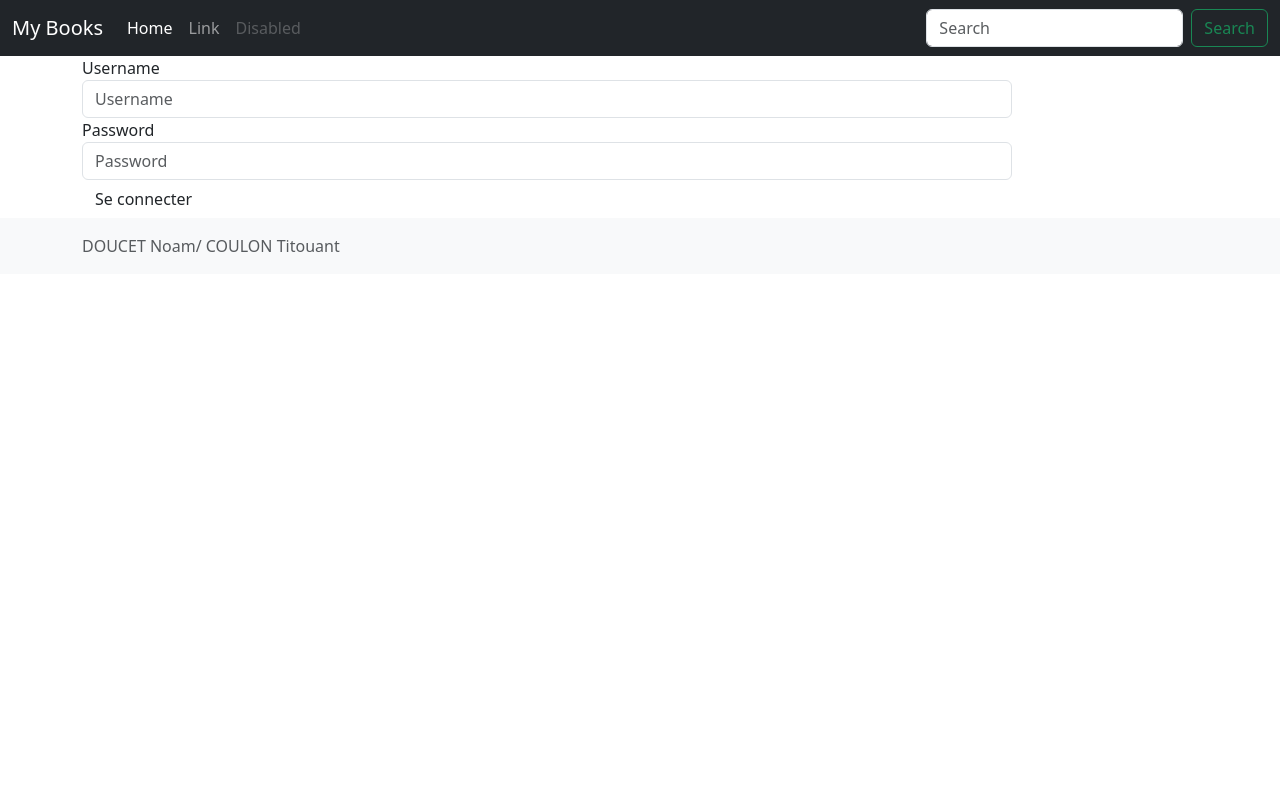
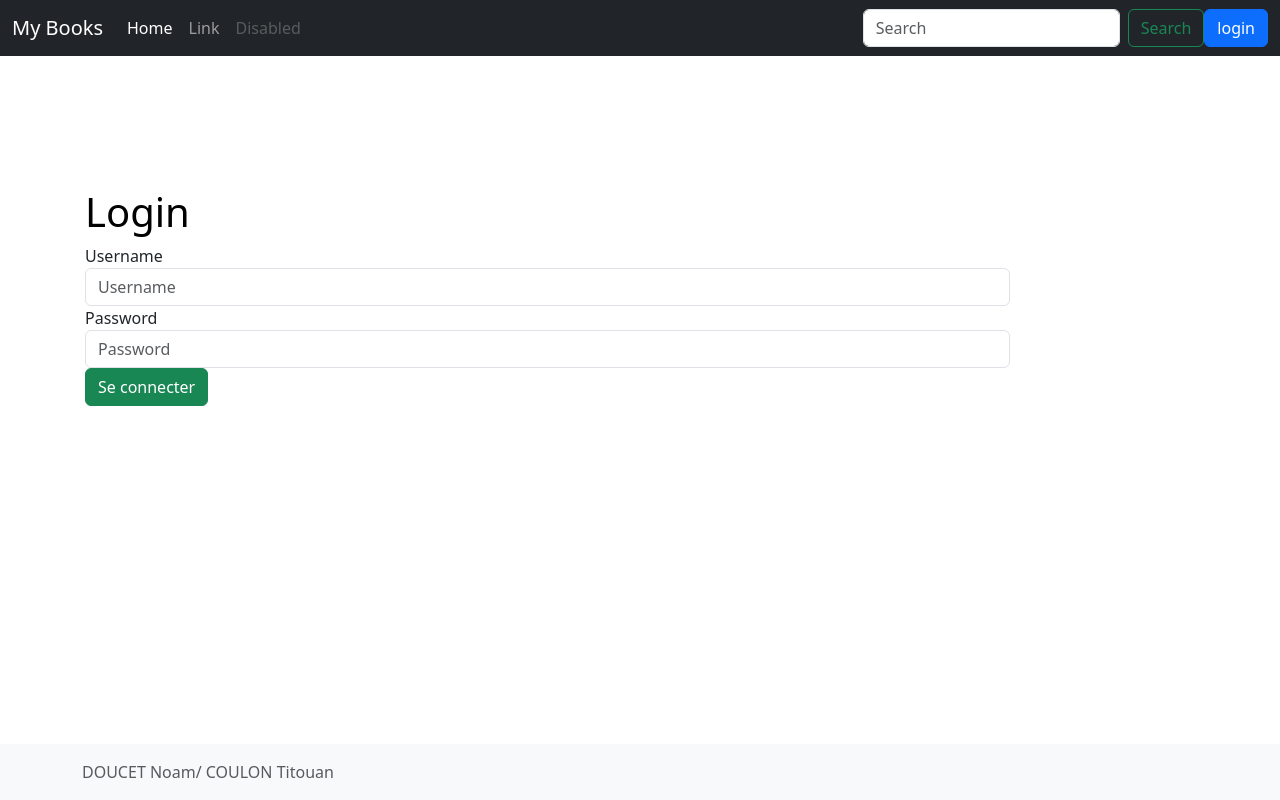
Before and after one commit to Doucet-Noam1/VanillaUnicorn, a Flask app: page /login/ in a window 1280 px wide. Run offline with Flask 3, Linux system fonts and the light colour scheme; some libraries are stand-ins or nearby versions.

Commit message:
ajout login

```diff
--- a/tuto/app.py
+++ b/tuto/app.py
@@ -18,3 +18,5 @@
 
 from flask_login import LoginManager
 login_manager = LoginManager (app)
+
+login_manager.login_view = "login"
--- a/tuto/commands.py
+++ b/tuto/commands.py
@@ -39,7 +39,7 @@
 
 
 @app.cli.command ()
-def syncdb ():
+def syncdb():
     '''Creates all missing tables.'''
     db.create_all ()
 
--- a/tuto/models.py
+++ b/tuto/models.py
@@ -28,7 +28,7 @@
         return self.username
 
 def get_sample():
-    return Book.query.limit(10).all()
+    return Book.query.all()
 
 def get_author(id):
     return Author.query.get(id)
--- a/tuto/templates/base.html
+++ b/tuto/templates/base.html
@@ -23,18 +23,32 @@
           <div class="collapse navbar-collapse" id="navbarCollapse">
             <ul class="navbar-nav me-auto mb-2 mb-md-0">
               <li class="nav-item">
-                <a class="nav-link active" aria-current="page" href="#">Home</a>
-              </li>
+                <a class="nav-link active" aria-current="page" href={{ url_for('home') }}>Home</a>
+               </li>
               <li class="nav-item">
                 <a class="nav-link" href="#">Link</a>
               </li>
               <li class="nav-item">
                 <a class="nav-link disabled">Disabled</a>
               </li>
+
             </ul>
-            <form class="d-flex" role="search">
-              <input class="form-control me-2" type="search" placeholder="Search" aria-label="Search" />
+            <form  class="d-flex" role="search">
+              <input class="form-control me-2" type="search" placeholder="Search" aria-label="Search"  />
               <button class="btn btn-outline-success" type="submit">Search</button>
+              <ul class="nav navbar-nav navbar-right">
+                {% if current_user.is_authenticated %}
+                <li><a class = "username" >{{ current_user.username }}</a></li>
+                <li><a class = "deconnexion btn btn-danger" href="{{ url_for('logout') }}">
+                  <span class=" glyphicon glyphicon-log-out" title="Logout"
+                    >logout</span></a></li>
+                  {% else %}
+                  <li><a class = "deconnexion btn btn-primary" href="{{ url_for('login') }}">
+                    <span class=" glyphicon glyphicon-log-out" title="login"
+                      >login</span></a></li>
+                {% endif %}
+
+              </ul>
             </form>
           </div>
         </div>
@@ -50,7 +64,7 @@
     </main>
     <footer class="footer mt-auto py-3 bg-light">
       <div class="container">
-        <span class="text-muted">DOUCET Noam/ COULON Titouant</span>
+        <span class="text-muted">DOUCET Noam/ COULON Titouan</span>
       </div>
     </footer>
     {% block scripts %}
--- a/tuto/templates/detail.html
+++ b/tuto/templates/detail.html
@@ -12,4 +12,7 @@
     <p> Lien : <a href="{{book.url}}"> {{book.url}}</a></p>
 
   </div>
+  {% if current_user.is_authenticated %}
+  <a href="{{ url_for('edit_author', id=book.author_id) }}"> <button class = "btn btn-secondary" >Edit </button> </a>
+              {% endif %}
 {% endblock %}
--- a/tuto/templates/edit-author.html
+++ b/tuto/templates/edit-author.html
@@ -1,4 +1,8 @@
 {% extends "base.html" %}
+{% block styles %}
+  {{ super() }}
+  <link rel="stylesheet" href="{{ url_for('static', filename = 'home.css') }}" />
+{% endblock %}
 {% block content %}
 <h1>Edit author : {{ author.name }}</h1>
 <form role="form" method="POST" action="{{ url_for('save_author') }}">
--- a/tuto/templates/login.html
+++ b/tuto/templates/login.html
@@ -1,5 +1,11 @@
-{% extends "base.html" %} {% block content %}
-<h1>test</h1>
+{% extends "base.html" %}
+{% block styles %}
+  {{ super() }}
+  <link rel="stylesheet" href="{{ url_for('static', filename = 'home.css') }}" />
+{% endblock %}
+{% block content %}
+
+<h1>Login</h1>
 <form
   class="form-horizontal"
   role="form"
@@ -27,7 +33,7 @@
   </div>
   <div class="form-group">
     <div class="col-sm-offset-2 col-sm-10">
-      <button type="submit" class="btn btn-default">Se connecter</button>
+      <button type="submit" class="btn btn-success">Se connecter</button>
     </div>
   </div>
 </form>
--- a/tuto/views.py
+++ b/tuto/views.py
@@ -9,8 +9,10 @@
 from wtforms import PasswordField
 from .models import User
 from hashlib import sha256
-from flask_login import login_user , current_user
+from flask_login import login_user , current_user, logout_user
 from flask import request
+from flask_login import login_required
+
 
 @app.route("/")
 def home():
@@ -32,6 +34,7 @@
     name = StringField('Nom', validators =[DataRequired()])
 
 @app.route("/edit/author/<int:id>")
+@login_required
 def edit_author(id):
     a = get_author(id)
     f = AuthorForm(id=a.id, name=a.name)
@@ -50,7 +53,7 @@
         return redirect (url_for('detail', id=a.id))
     a = get_author(int(f.id.data ))
     return render_template (
-    "edit - author.html",
+    "edit-author.html",
     author =a, form=f)
 
 class LoginForm(FlaskForm):
@@ -81,3 +84,17 @@
     return render_template(
         "login.html",form=f
     )
+
+@app.route("/logout/")
+def logout():
+    logout_user()
+    return redirect(url_for("home"))
+
+@app.route("/recherche/<titre>")
+def recherche_Titre(titre):
+    liste = []
+    if request.method == "POST":
+        for b in Book.query.all():
+            if titre.lower() in b.title.lower() or titre.lower() in b.author.name.lower():
+                liste.append(b)
+        return render_template("recherche.html",recherche = liste)
```
Also changed, not shown: tuto/static/header.css (added, +8 -0 lines), tuto/templates/recherche.html (added, +16 -0 lines), myapp.db (added), tuto/static/home.css (line endings or trailing spaces).
